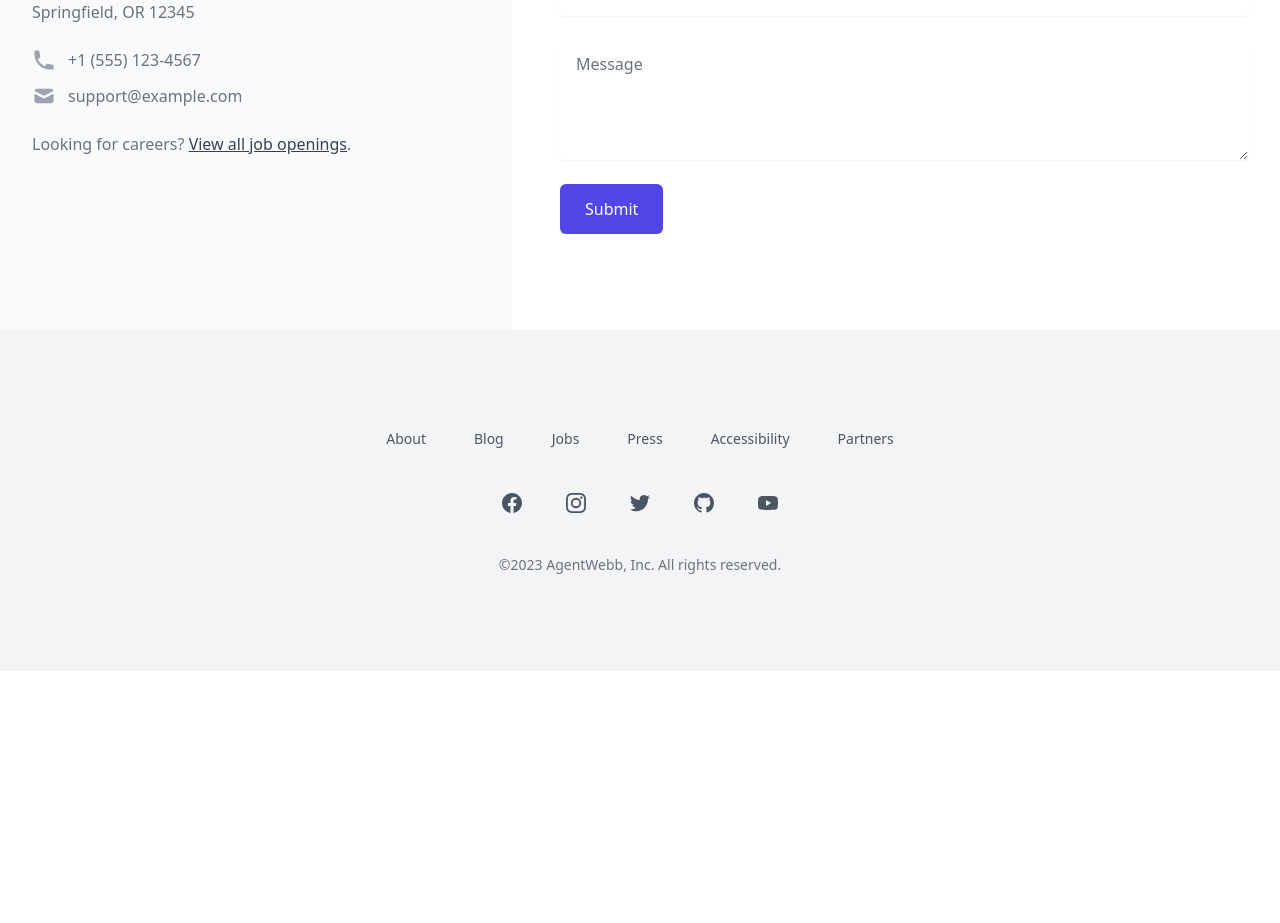
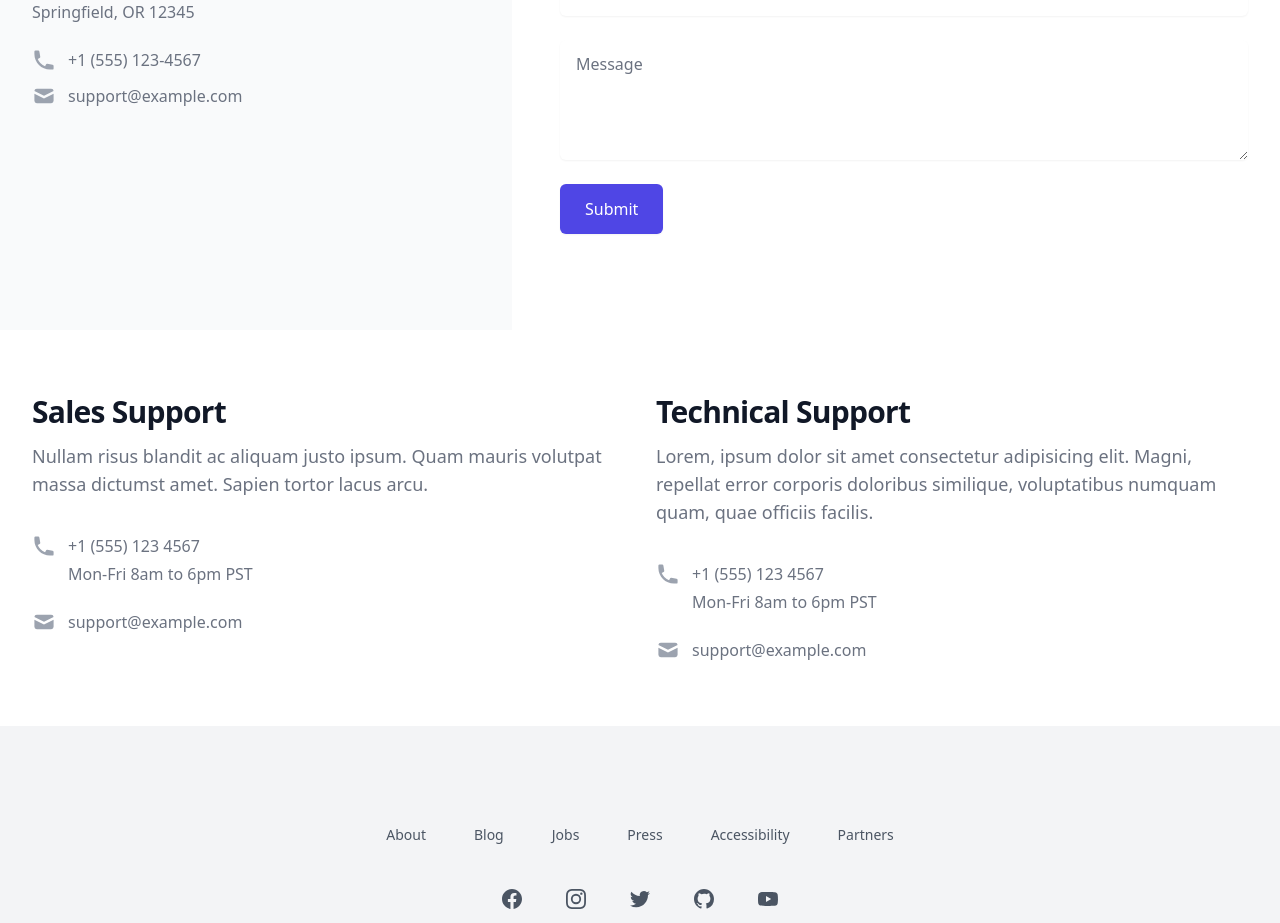
Before and after one commit to iamwillcode/agentwebb, a Next.js app: page /contact in a window 1280 px wide. Shown: the part 344-1267 px from the top of the page. Before the commit the page ends 1015 px from the top, so only its background shows below. Built offline with nearby package versions, Linux system fonts and the light colour scheme.

Commit message:
included seo and multpule contact sections

```diff
--- a/pages/contact.tsx
+++ b/pages/contact.tsx
@@ -1,8 +1,14 @@
-
-import { HiMail, HiPhone } from 'react-icons/hi'
+import Head from "next/head";
+import { HiMail, HiPhone } from "react-icons/hi";
 
 export default function Contact() {
   return (
+    <>
+      <Head>
+        <title>Contact - AgentWebb</title>
+        <meta name="title" content="Contact - AgentWebb" />
+        <meta name="description" content="Get unbiased and honest information about the real estate buying and selling process. Learn from 25+ years of experience and be ready for any red flags." />
+      </Head>
       <div className="relative bg-white">
         <div className="absolute inset-0">
           <div className="absolute inset-y-0 left-0 w-1/2 bg-gray-50" />
@@ -10,10 +16,12 @@ export default function Contact() {
         <div className="relative mx-auto max-w-7xl lg:grid lg:grid-cols-5">
           <div className="px-6 py-16 bg-gray-50 lg:col-span-2 lg:px-8 lg:py-24 xl:pr-12">
             <div className="max-w-lg mx-auto">
-            <h2 className="text-2xl font-bold tracking-tight text-gray-900 sm:text-3xl">Get in touch</h2>
+              <h2 className="text-2xl font-bold tracking-tight text-gray-900 sm:text-3xl">
+                Get in touch
+              </h2>
               <p className="mt-3 text-lg leading-6 text-gray-500">
-              Nullam risus blandit ac aliquam justo ipsum. Quam mauris volutpat massa dictumst amet. Sapien tortor lacus
-              arcu.
+                Nullam risus blandit ac aliquam justo ipsum. Quam mauris
+                volutpat massa dictumst amet. Sapien tortor lacus arcu.
               </p>
               <dl className="mt-8 text-base text-gray-500">
                 <div>
@@ -26,30 +34,33 @@ export default function Contact() {
                 <div className="mt-6">
                   <dt className="sr-only">Phone number</dt>
                   <dd className="flex">
-                  <HiPhone className="flex-shrink-0 w-6 h-6 text-gray-400" aria-hidden="true" />
+                    <HiPhone
+                      className="flex-shrink-0 w-6 h-6 text-gray-400"
+                      aria-hidden="true"
+                    />
                     <span className="ml-3">+1 (555) 123-4567</span>
                   </dd>
                 </div>
                 <div className="mt-3">
                   <dt className="sr-only">Email</dt>
                   <dd className="flex">
-                  <HiMail className="flex-shrink-0 w-6 h-6 text-gray-400" aria-hidden="true" />
+                    <HiMail
+                      className="flex-shrink-0 w-6 h-6 text-gray-400"
+                      aria-hidden="true"
+                    />
                     <span className="ml-3">support@example.com</span>
                   </dd>
                 </div>
               </dl>
-            <p className="mt-6 text-base text-gray-500">
-              Looking for careers?{' '}
-              <a href="#" className="font-medium text-gray-700 underline">
-                View all job openings
-              </a>
-              .
-            </p>
             </div>
           </div>
           <div className="px-6 py-16 bg-white lg:col-span-3 lg:py-24 lg:px-8 xl:pl-12">
             <div className="max-w-lg mx-auto lg:max-w-none">
-            <form action="#" method="POST" className="grid grid-cols-1 gap-y-6">
+              <form
+                action="#"
+                method="POST"
+                className="grid grid-cols-1 gap-y-6"
+              >
                 <div>
                   <label htmlFor="full-name" className="sr-only">
                     Full name
@@ -99,7 +110,7 @@ export default function Contact() {
                     rows={4}
                     className="block w-full px-4 py-3 placeholder-gray-500 border-gray-300 rounded-md shadow-sm focus:border-indigo-500 focus:ring-indigo-500"
                     placeholder="Message"
-                  defaultValue={''}
+                    defaultValue={""}
                   />
                 </div>
                 <div>
@@ -115,5 +126,75 @@ export default function Contact() {
           </div>
         </div>
       </div>
+      <Example />
+    </>
+  );
+}
+
+
+function Example() {
+  return (
+    <div className="bg-white">
+      <div className="px-6 py-16 mx-auto max-w-7xl lg:px-8">
+        <div className="max-w-lg mx-auto md:grid md:max-w-none md:grid-cols-2 md:gap-8">
+          <div>
+            <h2 className="text-2xl font-bold text-gray-900 sm:text-3xl sm:tracking-tight">Sales Support</h2>
+            <div className="mt-3">
+              <p className="text-lg text-gray-500">
+                Nullam risus blandit ac aliquam justo ipsum. Quam mauris volutpat massa dictumst amet. Sapien tortor
+                lacus arcu.
+              </p>
+            </div>
+            <div className="mt-9">
+              <div className="flex">
+                <div className="flex-shrink-0">
+                  <HiPhone className="w-6 h-6 text-gray-400" aria-hidden="true" />
+                </div>
+                <div className="ml-3 text-base text-gray-500">
+                  <p>+1 (555) 123 4567</p>
+                  <p className="mt-1">Mon-Fri 8am to 6pm PST</p>
+                </div>
+              </div>
+              <div className="flex mt-6">
+                <div className="flex-shrink-0">
+                  <HiMail className="w-6 h-6 text-gray-400" aria-hidden="true" />
+                </div>
+                <div className="ml-3 text-base text-gray-500">
+                  <p>support@example.com</p>
+                </div>
+              </div>
+            </div>
+          </div>
+          <div className="mt-12 sm:mt-16 md:mt-0">
+            <h2 className="text-2xl font-bold text-gray-900 sm:text-3xl sm:tracking-tight">Technical Support</h2>
+            <div className="mt-3">
+              <p className="text-lg text-gray-500">
+                Lorem, ipsum dolor sit amet consectetur adipisicing elit. Magni, repellat error corporis doloribus
+                similique, voluptatibus numquam quam, quae officiis facilis.
+              </p>
+            </div>
+            <div className="mt-9">
+              <div className="flex">
+                <div className="flex-shrink-0">
+                  <HiPhone className="w-6 h-6 text-gray-400" aria-hidden="true" />
+                </div>
+                <div className="ml-3 text-base text-gray-500">
+                  <p>+1 (555) 123 4567</p>
+                  <p className="mt-1">Mon-Fri 8am to 6pm PST</p>
+                </div>
+              </div>
+              <div className="flex mt-6">
+                <div className="flex-shrink-0">
+                  <HiMail className="w-6 h-6 text-gray-400" aria-hidden="true" />
+                </div>
+                <div className="ml-3 text-base text-gray-500">
+                  <p>support@example.com</p>
+                </div>
+              </div>
+            </div>
+          </div>
+        </div>
+      </div>
+    </div>
   )
 }
```
Lines whose indentation alone changed are shown as unchanged.
